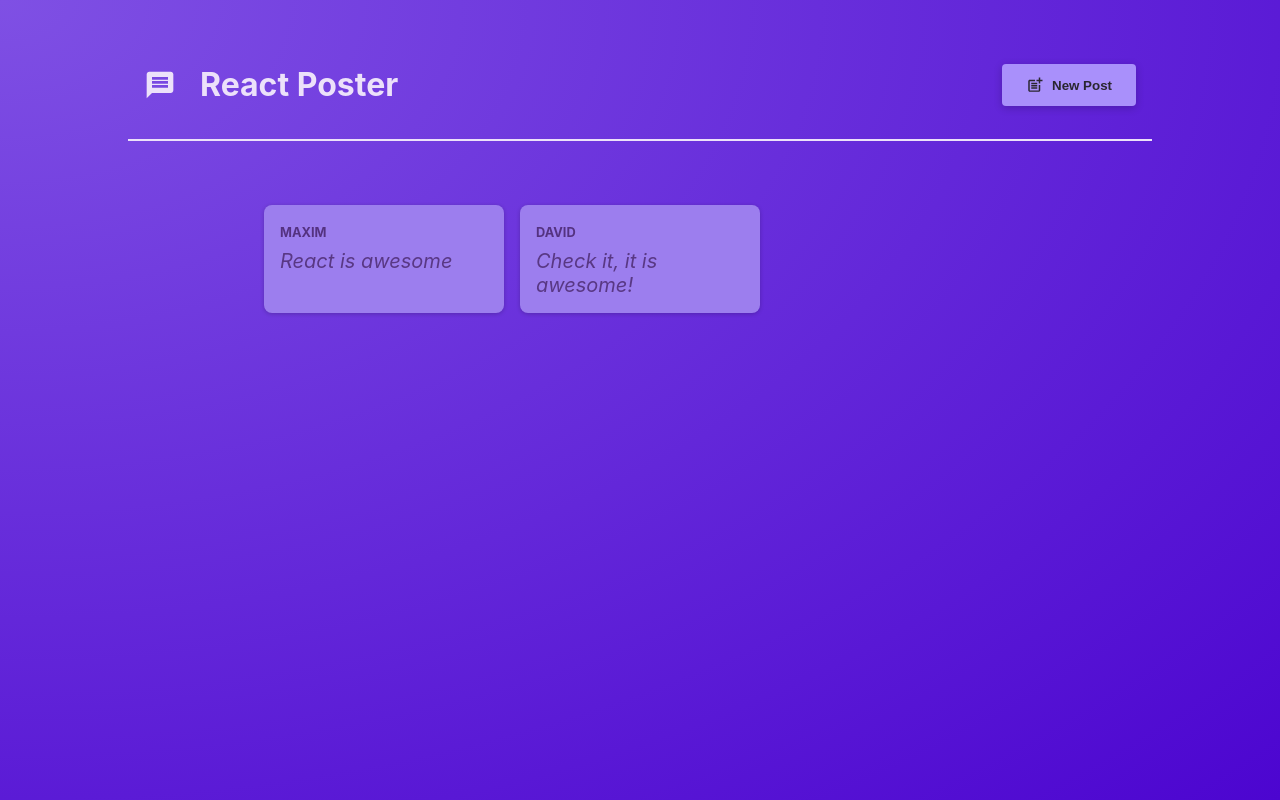
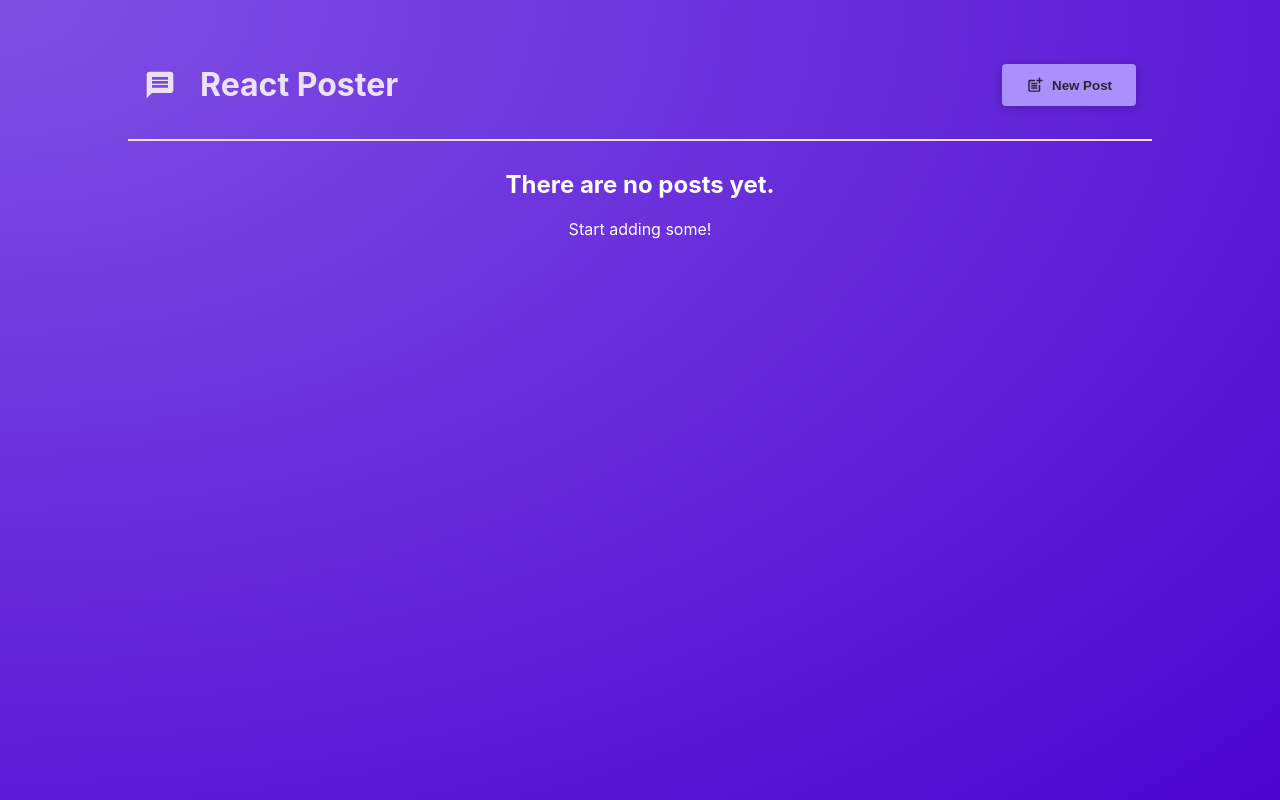
Before and after one commit to GenaPlem/react_crash_course, a React (Vite) app: page / in a window 1280 px wide. Built offline with nearby package versions, Linux system fonts and the light colour scheme.

Commit message:
Add outputting the posts in PostsList

```diff
--- a/src/components/PostsList.jsx
+++ b/src/components/PostsList.jsx
@@ -18,10 +18,19 @@
           <NewPost onCancel={onStopPosting} onAddPost={addPostHandler} />
         </Modal>
       )}
-      <ul className={styles.posts}>
-        <Post author="Maxim" body="React is awesome" />
-        <Post author="David" body="Check it, it is awesome!" />
-      </ul>
+      {posts.length > 0 && (
+        <ul className={styles.posts}>
+          {posts.map((post, index) => (
+            <Post author={post.author} body={post.body} key={index} />
+          ))}
+        </ul>
+      )}
+      {posts.length === 0 && (
+        <div style={{ textAlign: "center", color: "white" }}>
+          <h2>There are no posts yet.</h2>
+          <p>Start adding some!</p>
+        </div>
+      )}
     </>
   );
 };
```
